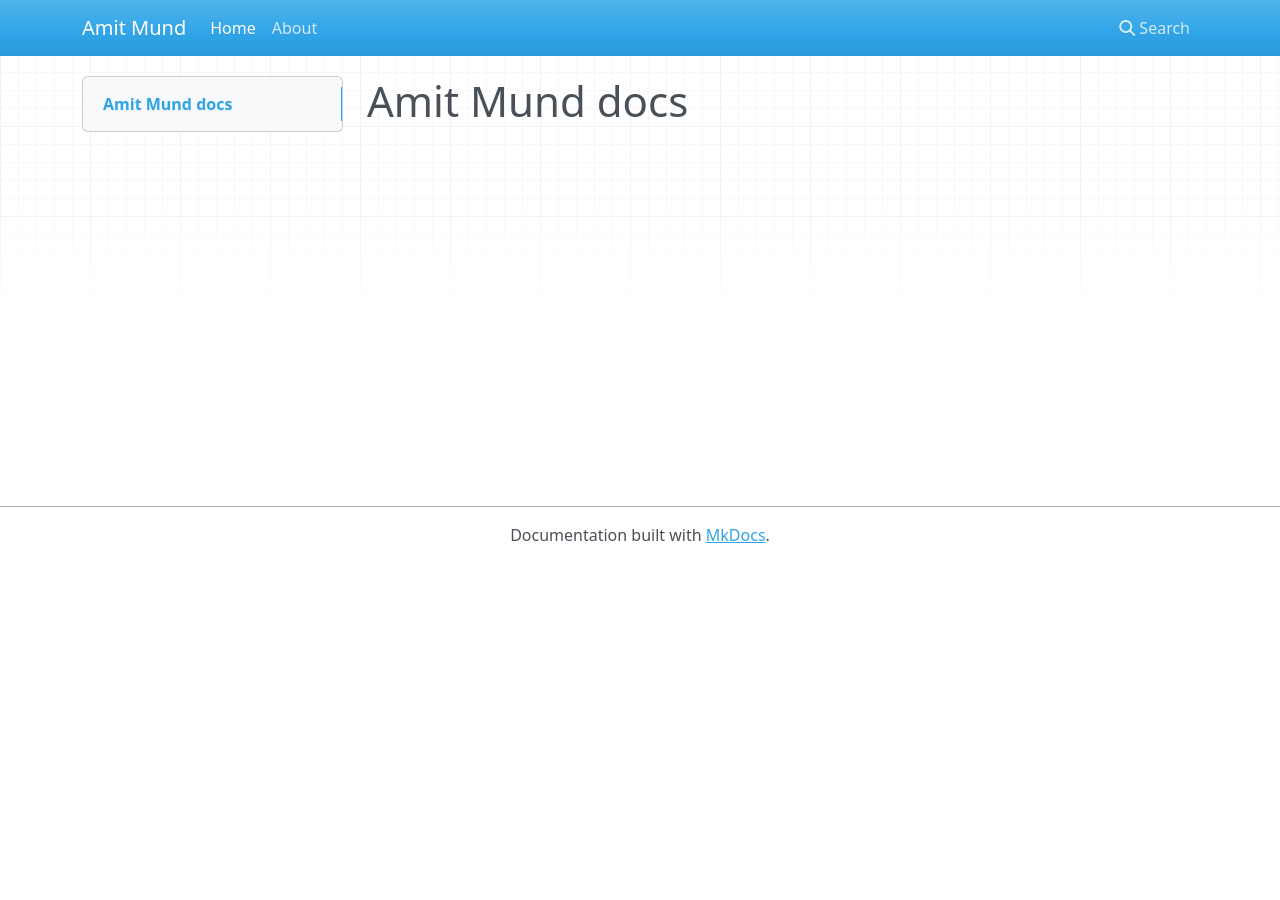
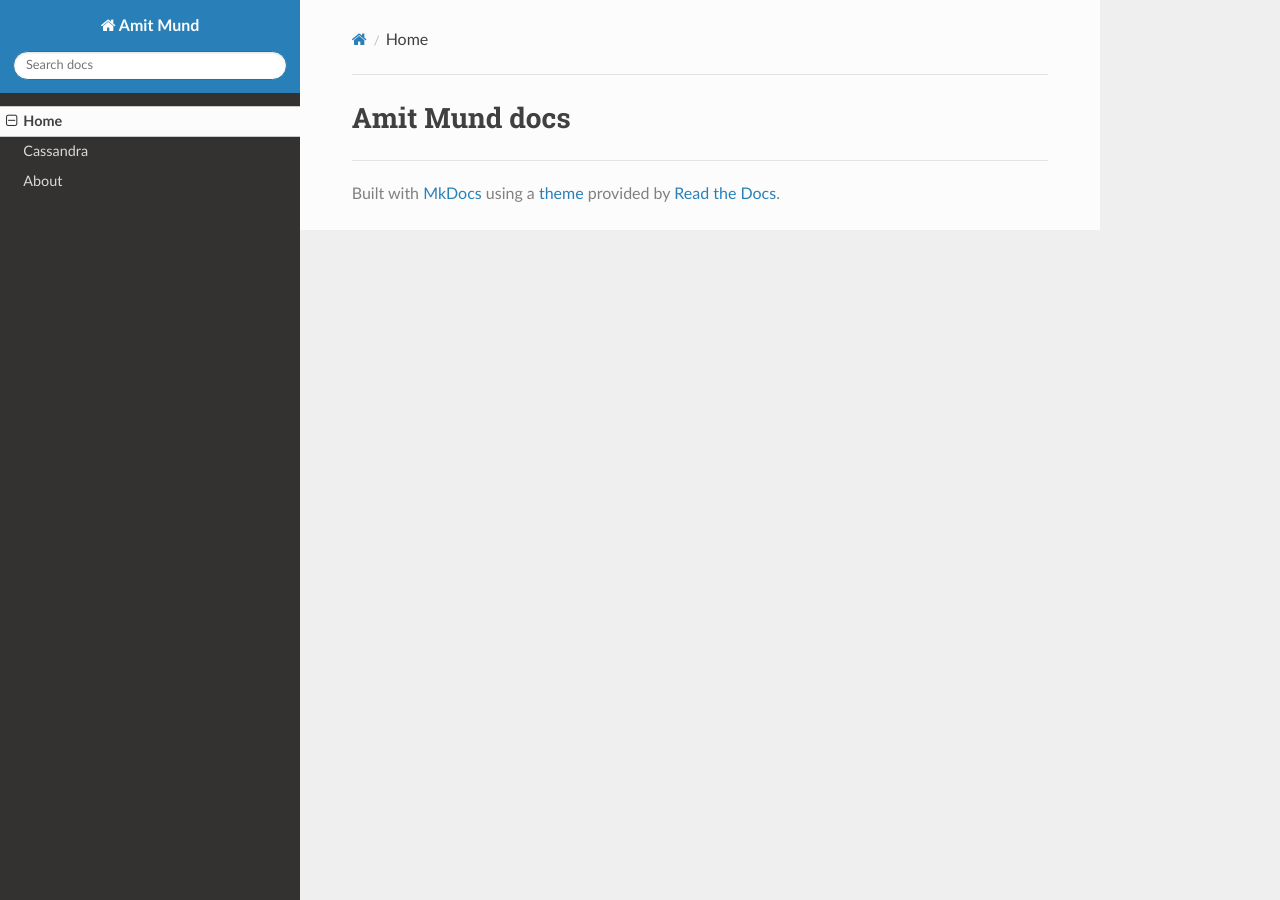
Before and after one commit to Amitmund/amitmund, an MkDocs documentation site: the page built from docs/index.md, in a window 1280 px wide. Built offline with MkDocs 1.6.1, drawn with Linux system fonts in a browser that asks for light colours; nearby versions of some CDN libraries.

Commit message:
Update mkdocs.yml

```diff
--- a/mkdocs.yml
+++ b/mkdocs.yml
@@ -1,4 +1,6 @@
 site_name: Amit Mund
 nav:
     - Home: index.md
+    - Cassandra: Cassandra.md
     - About: about.md
+theme: readthedocs
```
